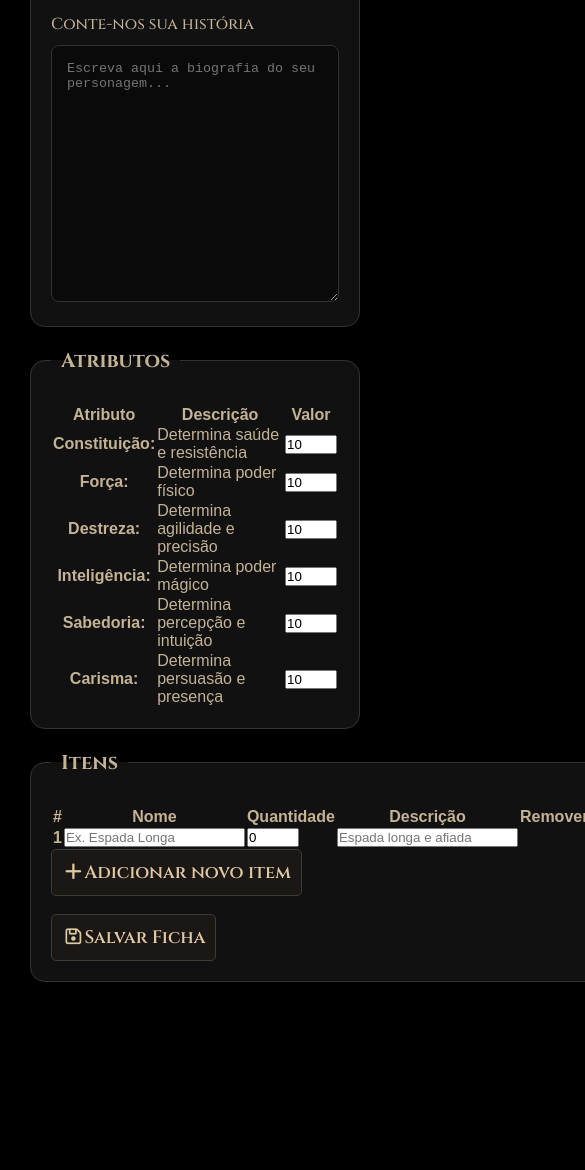
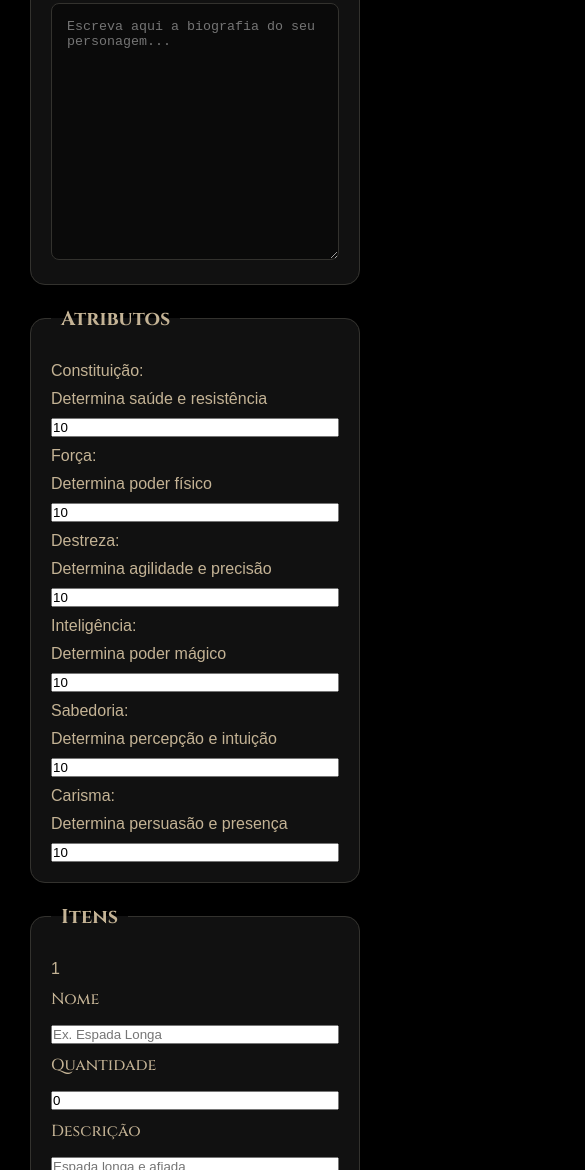
Before and after one commit to LBrombai/ficha-rpg, a plain HTML site: page index.html in a window 390 px wide. Shown: the part 830-2000 px from the top of the page, 585 px wide, since content can reach past the window. Before the commit the page ends 1842 px from the top, so only its background shows below. Drawn offline with Linux system fonts and the light colour scheme.

Commit message:
Finaliza responsividade da ficha RPG

```diff
--- a/index.html
+++ b/index.html
@@ -81,82 +81,164 @@
 
 
 
-        <fieldset>
+<fieldset>
 
-            <legend>Atributos</legend>
+    <legend>Atributos</legend>
 
-            <p id="attributeError"></p>
+    <p id="attributeError"></p>
 
-        <table>
+    <div class="attributes-container">
 
-                <tr>
-                    <th>Atributo</th>
-                    <th>Descrição</th>
-                    <th>Valor</th>
-                </tr>
+        <div class="attributes-header">
+            <span>Atributo</span>
+            <span>Descrição</span>
+            <span>Valor</span>
+        </div>
 
-                <tr>
-                    <th scope="row">Constituição:</th>
-                    <td>Determina saúde e resistência</td>
-                    <td><input type="number" class="attribute" name="constituicao" min="1" max="20" value="10" required></td>
-                </tr>
+        <div class="attribute-row">
+            <span>Constituição:</span>
+            <span>Determina saúde e resistência</span>
+            <input
+                type="number"
+                class="attribute"
+                name="constituicao"
+                min="1"
+                max="20"
+                value="10"
+                required
+            >
+        </div>
 
-                <tr>
-                    <th scope="row">Força:</th>
-                    <td>Determina poder físico</td>
-                    <td><input type="number" class="attribute" name="forca" min="1" max="20" value="10" required></td>
-                </tr>
+        <div class="attribute-row">
+            <span>Força:</span>
+            <span>Determina poder físico</span>
+            <input
+                type="number"
+                class="attribute"
+                name="forca"
+                min="1"
+                max="20"
+                value="10"
+                required
+            >
+        </div>
 
-                <tr>
-                    <th scope="row">Destreza:</th>
-                    <td>Determina agilidade e precisão</td>
-                    <td><input type="number" class="attribute" name="destreza" min="1" max="20" value="10" required></td>
-                </tr>
+        <div class="attribute-row">
+            <span>Destreza:</span>
+            <span>Determina agilidade e precisão</span>
+            <input
+                type="number"
+                class="attribute"
+                name="destreza"
+                min="1"
+                max="20"
+                value="10"
+                required
+            >
+        </div>
 
-                <tr>
-                    <th scope="row">Inteligência:</th>
-                    <td>Determina poder mágico</td>
-                    <td><input type="number" class="attribute" name="inteligencia" min="1" max="20" value="10" required></td>
-                </tr>
+        <div class="attribute-row">
+            <span>Inteligência:</span>
+            <span>Determina poder mágico</span>
+            <input
+                type="number"
+                class="attribute"
+                name="inteligencia"
+                min="1"
+                max="20"
+                value="10"
+                required
+            >
+        </div>
 
-                <tr>
-                    <th scope="row">Sabedoria:</th>
-                    <td>Determina percepção e intuição</td>
-                    <td><input type="number" class="attribute" name="sabedoria" min="1" max="20" value="10" required></td>
-                </tr>
+        <div class="attribute-row">
+            <span>Sabedoria:</span>
+            <span>Determina percepção e intuição</span>
+            <input
+                type="number"
+                class="attribute"
+                name="sabedoria"
+                min="1"
+                max="20"
+                value="10"
+                required
+            >
+        </div>
 
-                <tr>
-                    <th scope="row">Carisma:</th>
-                    <td>Determina persuasão e presença</td>
-                    <td><input type="number" class="attribute" name="carisma" min="1" max="20" value="10" required></td>
-                </tr>
+        <div class="attribute-row">
+            <span>Carisma:</span>
+            <span>Determina persuasão e presença</span>
+            <input
+                type="number"
+                class="attribute"
+                name="carisma"
+                min="1"
+                max="20"
+                value="10"
+                required
+            >
+        </div>
 
-            </table>
-        </fieldset>
+    </div>
+
+</fieldset>
 
         <fieldset>
 
             <legend>Itens</legend>
 
 
-        <table id="itemsTable">
-            <tr>
-            <th scope="col">#</th>
-            <th scope="col">Nome</th>
-            <th scope="col">Quantidade</th>
-            <th scope="col">Descrição</th>
-            <th scope="col">Remover</th>
-            </tr>
+        <div class="items-container">
 
-            <tr>
-                <th scope="row">1</th>
-                <td><input type="text" id="item1" name="item" placeholder="Ex. Espada Longa"></td>
-                <td><input type="number" id="quantity1" name="quantity" min="0" max="99" value="0"></td>
-                <td><input type="text" id="description1" name="description" placeholder="Espada longa e afiada"></td>
-                <td></td>
-            </tr>
+            <div class="items-header">
+            <span>#</span>
+            <span>Nome</span>
+            <span>Quantidade</span>
+            <span>Descrição</span>
+            <span>Remover</span>
+            </div>
 
-        </table>
+            <div class="item-row">
+
+    <span>1</span>
+
+    <div class="item-field">
+        <label for="item1">Nome</label>
+        <input
+            type="text"
+            id="item1"
+            name="item"
+            placeholder="Ex. Espada Longa"
+        >
+    </div>
+
+    <div class="item-field">
+        <label for="quantity1">Quantidade</label>
+        <input
+            type="number"
+            id="quantity1"
+            name="quantity"
+            min="0"
+            max="99"
+            value="0"
+        >
+    </div>
+
+    <div class="item-field">
+        <label for="description1">Descrição</label>
+        <input
+            type="text"
+            id="description1"
+            name="description"
+            placeholder="Espada longa e afiada"
+        >
+    </div>
+
+    <span></span>
+
+</div>
+        </div>
+
         <button type="button" id="addItem"><i class="fa-solid fa-plus"></i>Adicionar novo item</button>
             <br><br>
             <button type="submit"><i class="fa-regular fa-floppy-disk"></i>Salvar Ficha</button>
--- a/style.css
+++ b/style.css
@@ -40,6 +40,7 @@ form {
 }
 
 fieldset{
+    min-width: 0;
     margin: 10px;
     padding: 20px;
     border: 1px solid #33322E;
@@ -49,13 +50,12 @@ fieldset{
 
 legend{
     font-size: 20px;
-    font-weight: 600;
     padding: 10px;
     font-weight: 700;
 }
 
 label{
-    font-size: 16;
+    font-size: 16px;
     font-weight: 500;
     display: block;
     margin-bottom: 10px;
@@ -102,3 +102,164 @@ button{
     border: 1px solid #33322E;
 
 }
+
+#foto{
+    max-width: 100%;
+}
+
+.attributes-container{
+    display: flex;
+    flex-direction: column;
+    gap: 10px;
+}
+
+.attributes-header{
+    display: flex;
+    align-items: center;
+    gap: 10px;
+}
+
+.attributes-header > :nth-child(1) {
+    flex: 1;
+}
+
+.attributes-header > :nth-child(2) {
+    flex: 3;
+}
+
+.attributes-header > :nth-child(3) {
+    flex: 0.5;
+}
+
+.attribute-row{
+    display: flex;
+    align-items: center;
+    gap: 10px;
+}
+
+.attribute-row > :nth-child(1) {
+    flex: 1;
+}
+
+.attribute-row > :nth-child(2) {
+    flex: 3;
+}
+
+.attribute-row > :nth-child(3) {
+    flex: 0.5;
+}
+
+.items-container{
+    display: flex;
+    flex-direction: column;
+    gap: 10px;
+}
+
+.items-header{
+    display: flex;
+    align-items: center;
+    gap: 10px;
+}
+
+.items-header > :nth-child(1){
+    flex: 0.3;
+}
+
+.items-header > :nth-child(2){
+    flex: 2;
+}
+
+.items-header > :nth-child(3){
+    flex: 0.5;
+}
+
+.items-header > :nth-child(4){
+    flex: 3;
+}
+
+.items-header > :nth-child(5){
+    flex: 0.5;
+}
+
+.item-row{
+    display: flex;
+    align-items: center;
+    gap: 10px;
+}
+
+.item-row > :nth-child(1){
+    flex: 0.3;
+}
+
+.item-row > :nth-child(2){
+    flex: 2;
+}
+
+.item-row > :nth-child(3){
+    flex: 0.5;
+}
+
+.item-row > :nth-child(4){
+    flex: 3;
+}
+
+.item-row > :nth-child(5){
+    flex: 0.5;
+}
+
+.item-field{
+    display: flex;
+    flex-direction: column;
+    gap: 5px;
+}
+
+.item-field input{
+    width: 100%;
+}
+
+.item-field label{
+    display: none;
+}
+
+
+@media (max-width: 510px) {
+
+    header{
+        font-size: 24px;
+    }
+
+    .item-row{
+        flex-direction: column;
+        align-items: stretch;
+    }
+
+    .item-row > * {
+        flex:none;
+    }
+
+    .item-field label{
+        display: block;
+    }
+
+    .items-header{
+        display: none;
+    }
+
+
+    .attribute-row{
+        flex-direction: column;
+        align-items: stretch;
+    }
+
+    .attributes-header{
+        display: none;
+    }
+}
+
+@media (max-width: 350px) {
+
+    header {
+        font-size: 20px;
+    }
+
+}
```
Also changed, not shown: script.js (+57 -32 lines).
